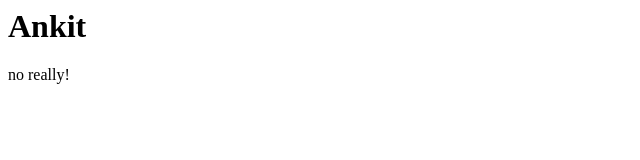
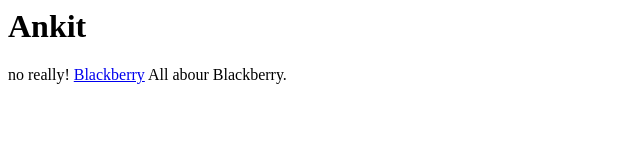
Before and after one commit to AnkitKundlu/AnkitKundlu.github.io.20170710, a plain HTML site: page index.html in a window 1280 px wide. Shown: the whole page, without its empty margins (0-640 px from the left). Drawn offline with Linux system fonts and the light colour scheme.

Commit message:
added a link to blackberry

```diff
--- a/index.html
+++ b/index.html
@@ -1,2 +1,4 @@
 <h1>Ankit</h1>
 no really!
+
+<a href="https://en.wikipedia.org/wiki/BlackBerry">Blackberry</a> All abour Blackberry.
```
